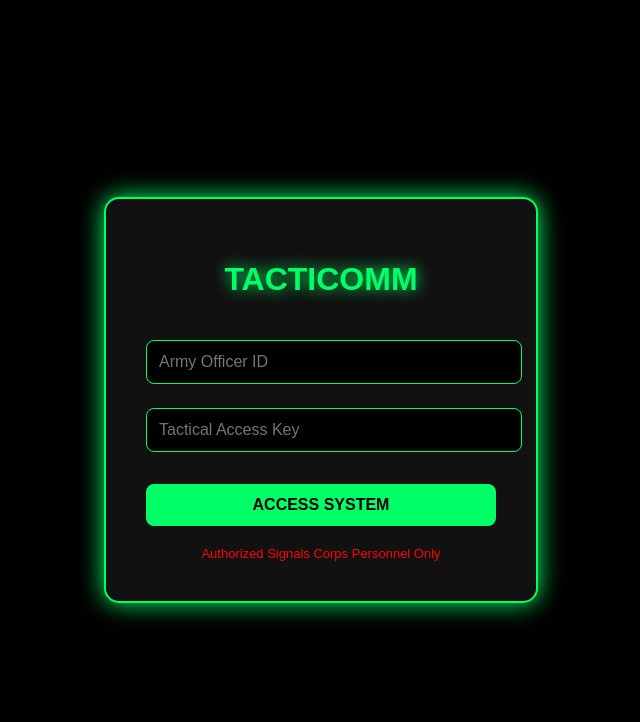
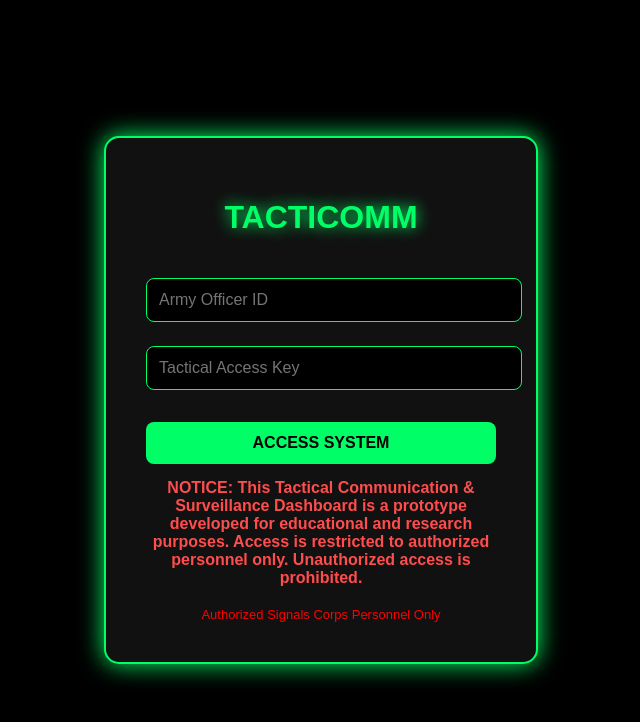
Before and after one commit to maniksha-06/Tactical-Communication-Dashboard, a Flask app: page / in a window 1280 px wide. Shown: the top 722 px of the page, without its empty margins (319-959 px from the left). Run offline with Flask 3, Linux system fonts and the light colour scheme.

Commit message:
Added footer and login notice

```diff
--- a/templates/home.html
+++ b/templates/home.html
@@ -452,6 +452,9 @@ Monitor suspicious activity and secure the border sector.
 
     <button onclick="sendMessage()">Send</button>
 </div>
-
+    <footer style="text-align:center; padding:15px; color:#aaa;">
+    Developed by Maniksha MR |
+    manikshamachetira@gmail.com
+</footer>
 </body>
 </html>
--- a/templates/login.html
+++ b/templates/login.html
@@ -85,7 +85,9 @@
             <input type="password" name="access_key" placeholder="Tactical Access Key" required>
 
             <button type="submit">ACCESS SYSTEM</button>
-
+                        <p style="color:#ff4d4d; font-size:16px; font-weight:bold; text-align:center; margin-top:15px;">
+        NOTICE: This Tactical Communication & Surveillance Dashboard is a prototype developed for educational and research purposes. Access is restricted to authorized personnel only. Unauthorized access is prohibited.
+        </p>
         </form>
 
         <div class="warning">
```
